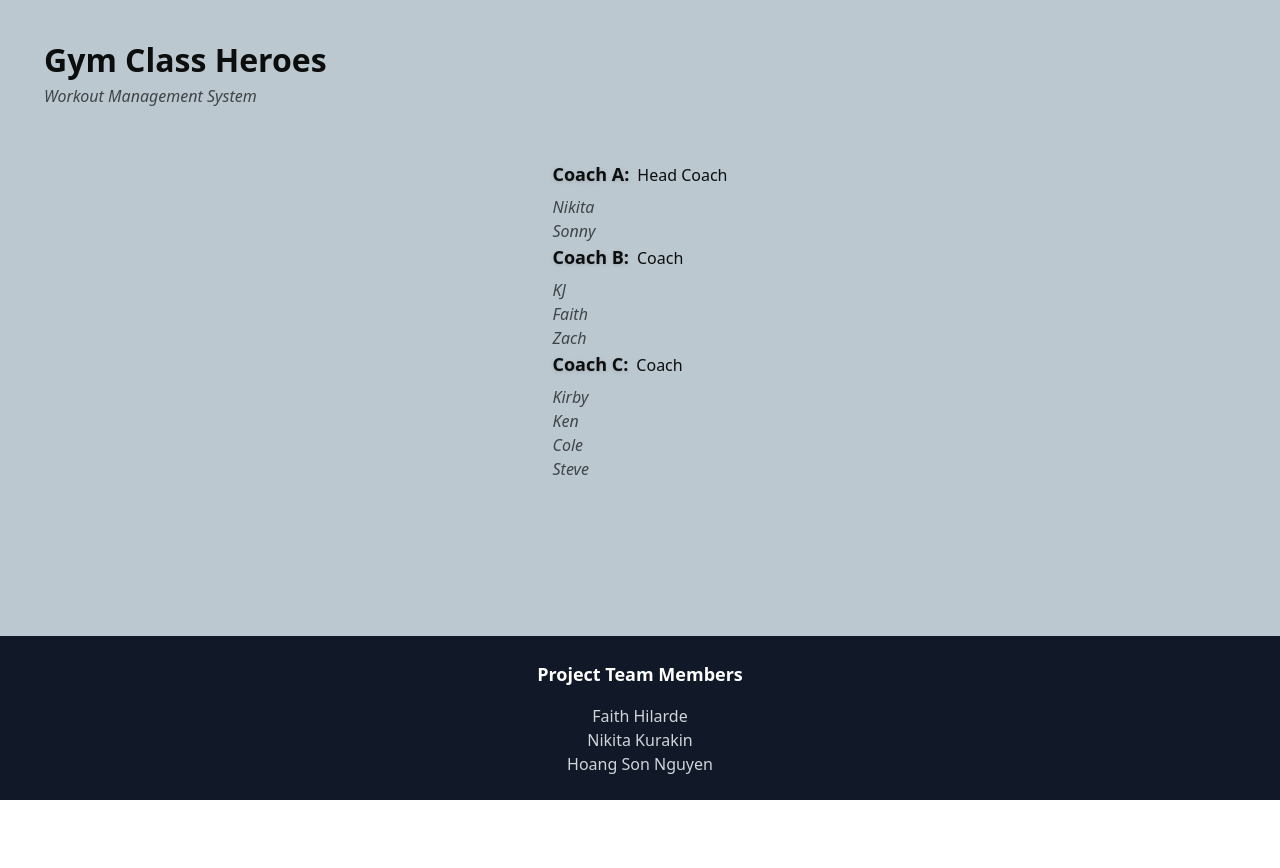
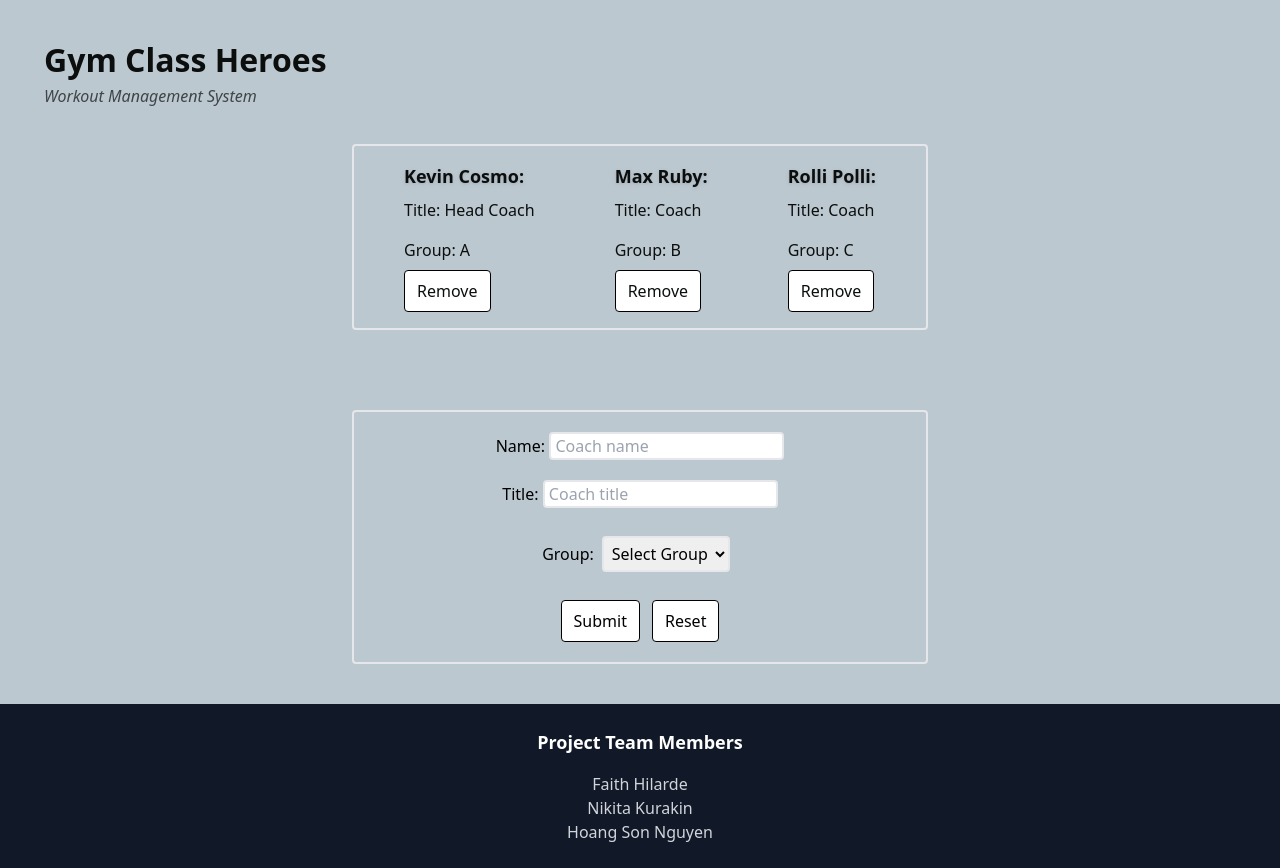
Before and after one commit to nikitakurakinGit/full-stack, a React (Vite) app in the folder gym-class-heroes/: page /coaches in a window 1280 px wide. Before the commit the page ends 800 px from the top, so only its background shows below. Built offline with nearby package versions, Linux system fonts and the light colour scheme.

Commit message:
Modified coach page to handle addition and removal of coaches - prepped the page to call group setting functions.

```diff
--- a/gym-class-heroes/src/App.tsx
+++ b/gym-class-heroes/src/App.tsx
@@ -1,13 +1,52 @@
 import './App.css'
+import { useState } from 'react';
 import { Routes, Route } from 'react-router-dom';
 import AthletesPage from './pages/AthletesPage';
 import WorkoutsPage from "./pages/WorkoutsPage";
 import CoachesPage from './pages/CoachesPage';
 import { Layout } from './components/layout/layout';
 import { athleteData } from './data/athleteData';
-import { coachData } from './data/coachData';
+import { groupData } from './data/groupsData';
+import type { GroupsInterface } from './components/interface/groupsInterface';
 
 function App() {
+  const [groupsData, setGroupsData] = useState<GroupsInterface[]>(groupData)
+
+  type GroupArrayKey = "coachesById" | "workoutsById" | "athletesById"
+
+  //This function will take the id of the group we intent to update. The key is hardcoded above and will be passed. This will help us avoid writing 3 add functions, one for each set of data. The subjectID is the id of the coach, workout or athlete being added. We then map over the group, if the group.id matches the passed id. We spread the group, then we update the passed key. For example [coachesById]: [...group[coachesById], newCoachId].
+  const addToGroup = (
+    groupId: string,
+    key: GroupArrayKey,
+    subjectId: string
+  ) => {
+    setGroupsData(prev =>
+      prev.map(group =>
+        group.id === groupId ? {
+          ...group,
+          [key]: [...group[key], subjectId]
+        }: group
+      )
+    )
+  }
+
+
+  //This works basically the same as the above add function. Only now were going to take the key, pull that data and filter through, only passing those ids that dont match the passed(deleted) id.
+  const removeFromGroup = (
+    groupId: string,
+    key: GroupArrayKey,
+    subjectId: string
+  ) => {
+    setGroupsData(prev =>
+      prev.map(group =>
+        group.id === groupId ? {
+          ...group,
+          [key]: [...group[key].filter(id => id !== subjectId)]
+        } : group
+      )
+    )
+  }
+
   return (
       <Routes>
         <Route path="/" element={<Layout/>}>
@@ -26,7 +65,7 @@ function App() {
 
             <Route
                 path='coaches'
-                element={<CoachesPage coaches={coachData}/>}
+                element={<CoachesPage/>}
                 />
         </Route>
       </Routes>
--- a/gym-class-heroes/src/components/coaches/coaches.tsx
+++ b/gym-class-heroes/src/components/coaches/coaches.tsx
@@ -1,19 +1,30 @@
-// import type { CoachModel } from "../interface/coaches";
+import type { CoachInterface } from "../interface/coachesInterface";
 
-// function Coaches({id, name, title, athletes}: CoachModel) {
-//     return (
-//         <section className="bg-[#bcc8d0] text-[#0c0e0e] px-6 py-4">
-//             <div>
-//                 <div className="flex items-baseline gap-2">
-//                     <h4 className="text-lg font-semibold drop-shadow">{name}: </h4>
-//                     <span className="text-m font-medium mb-2">{title}</span>
-//                 </div>
-//                 {athletes.map((athlete) => (
-//                     <h6 key={id} className="text-base text-[#3e4447] italic">{athlete}</h6>
-//                 ))}
-//             </div>
-//         </section>
-//     )
-// }
+type CoachesProps = {
+        onRemoveCoach: (coachId: number) => void;
+        coaches: CoachInterface[];
+    }
 
-// export default Coaches;
+function Coaches({ coaches, onRemoveCoach }: CoachesProps) {
+    return (
+        <section className="flex flex-wrap justify-center bg-[#bcc8d0] text-[#0c0e0e] px-6 py-4 gap-20 w-full max-w-xl mx-auto border-2 rounded">
+            {coaches.map((coach) => (
+                <div key={coach.id}>
+                    <div className="flex flex-col items-baseline gap-2">
+                        <h4 className="text-lg font-semibold drop-shadow">{coach.name}: </h4>
+                        <span className="text-m font-medium mb-2">Title: {coach.title}</span>
+                        <span className="text-m font-medium mb-2">Group: {coach.group}</span>
+                    </div>
+                    <button
+                        type="button"
+                        onClick={() => onRemoveCoach(coach.id)}
+                        className="border border-black rounded py-2 px-3
+                        bg-white hover:bg-gray-100 active:scale-95
+                        transition">Remove</button>
+                </div>
+            ))}
+        </section>
+    )
+}
+
+export default Coaches;
--- /dev/null
+++ b/gym-class-heroes/src/components/form/coachForm.tsx
@@ -0,0 +1,115 @@
+import { useState } from "react";
+import type { CoachInterface } from "../interface/coachesInterface";
+
+type FormProp = {
+    onAddCoach: (
+    coach: CoachInterface) => void
+}
+
+export default function Form({ onAddCoach }: FormProp) {
+    const [name, setName] = useState("");
+    const [title, setTitle] = useState("");
+    const [group, setGroup] = useState("");
+    const [error, setError] = useState("");
+    const [success, setSuccess] = useState("");
+
+    function resetForm(){
+        setName("")
+        setTitle("")
+        setGroup("")
+        setSuccess("")
+        setError("")
+    }
+
+    function handleSubmit(e: React.FormEvent) {
+        e.preventDefault();
+
+        if(!name.trim()) {
+            setError("Enter coach name")
+            return
+        }
+
+        if(!title.trim()) {
+            setError("Enter coach title")
+            return
+        }
+
+        if(!group) {
+            setError("Select Group")
+            return
+        }
+
+        const newCoach: CoachInterface = {
+            id: Math.floor(1000 + Math.random() * 9000),
+            name,
+            title,
+            group
+        }
+
+        onAddCoach(newCoach)
+        resetForm()
+
+        setSuccess("Coach added successfully")
+        setTimeout(() => {
+            setSuccess("")
+        }, 5000)
+    }
+
+
+    return(
+        <>
+            <form onSubmit={handleSubmit} className="flex flex-col justify-center items-center border-2 rounded gap-5 p-5 mt-20 w-full max-w-xl mx-auto">
+                <label>
+                    Name: <input
+                    value={name}
+                    onChange={(e) => setName(e.target.value)} className="border-2 rounded"
+                    name="myInput"
+                    placeholder=" Coach name"/>
+                </label>
+                <label>
+                    Title: <input
+                    value={title}
+                    onChange={(e) => setTitle(e.target.value)} className="border-2 rounded"
+                    name="myInput"
+                    placeholder=" Coach title"/>
+                </label>
+                <label>
+                    Group:
+                    <select
+                        value={group}
+                        onChange={(e) => setGroup(e.target.value)}
+                        className="border-2 rounded p-1 m-2"
+                    >
+                        <option value="">Select Group</option>
+                        <option value="A">Soccer</option>
+                        <option value="B">Rugby</option>
+                        <option value="C">Hockey</option>
+                    </select>
+                </label>
+                {error && (
+                    <p className="text-red-600 text-sm font-medium">
+                        {error}
+                    </p>
+                )}
+                {success && (
+                    <p className="text-green-600 text-sm font-medium">
+                        {success}
+                    </p>
+                )}
+                <div className="flex gap-3">
+                    <button
+                        type="submit"
+                        className="border border-black rounded py-2 px-3
+                        bg-white hover:bg-gray-100 active:scale-95
+                        transition">Submit</button>
+                    <button
+                        type="button"
+                        onClick={resetForm}
+                        className="border border-black rounded py-2 px-3
+                        bg-white hover:bg-gray-100 active:scale-95
+                        transition">Reset</button>
+                </div>
+            </form>
+        </>
+    )
+}
--- /dev/null
+++ b/gym-class-heroes/src/components/interface/coachProp.tsx
@@ -0,0 +1,5 @@
+import type { CoachInterface } from "./coachesInterface";
+
+export interface CoachProp {
+    coachData: CoachInterface[]
+}
--- a/gym-class-heroes/src/components/interface/coachesInterface.tsx
+++ b/gym-class-heroes/src/components/interface/coachesInterface.tsx
@@ -2,6 +2,5 @@ export interface CoachInterface {
     id: number;
     name: string;
     title: string;
-    athletes: string[];
-    groups?: string[];
+    group?: string;
 }
--- /dev/null
+++ b/gym-class-heroes/src/components/interface/groupsInterface.tsx
@@ -0,0 +1,7 @@
+export interface GroupsInterface {
+    id: string;
+    name: string;
+    coachesById: string[];
+    athletesById: string[];
+    workoutsById: string[];
+}
--- a/gym-class-heroes/src/data/coachData.tsx
+++ b/gym-class-heroes/src/data/coachData.tsx
@@ -3,20 +3,20 @@ import type { CoachInterface } from '../components/interface/coachesInterface';
 export const coachData: CoachInterface[] = [
     {
         id: 1,
-        name: "Coach A",
+        name: "Kevin Cosmo",
         title: "Head Coach",
-        athletes: ["Nikita", "Sonny"],
+        group: "A"
       },
       {
         id: 2,
-        name: "Coach B",
+        name: "Max Ruby",
         title: "Coach",
-        athletes: ["KJ", "Faith", "Zach"],
+        group: "B"
       },
       {
         id: 3,
-        name: "Coach C",
+        name: "Rolli Polli",
         title: "Coach",
-        athletes: ["Kirby", "Ken", "Cole", "Steve"],
+        group: "C"
       }
 ]
--- /dev/null
+++ b/gym-class-heroes/src/data/groupsData.tsx
@@ -0,0 +1,25 @@
+import type { GroupsInterface } from "../components/interface/groupsInterface";
+
+export const groupData: GroupsInterface[] = [
+    {
+        id: "A",
+        name: "Soccer",
+        coachesById: ["1", "2"],
+        athletesById: ["1"],
+        workoutsById: ["1"]
+    },
+    {
+        id: "B",
+        name: "Rugby",
+        coachesById: ["1", "3"],
+        athletesById: ["2"],
+        workoutsById: ["1", "3"]
+    },
+    {
+        id: "C",
+        name: "Hockey",
+        coachesById: ["2"],
+        athletesById: ["1", "2"],
+        workoutsById: ["1", "2", "3"]
+    }
+]
--- a/gym-class-heroes/src/pages/CoachesPage.tsx
+++ b/gym-class-heroes/src/pages/CoachesPage.tsx
@@ -1,23 +1,28 @@
-import type { CoachInterface } from "../components/interface/coachesInterface";
+import { useState } from 'react';
+import Coaches from "../components/coaches/coaches";
+import { coachData } from '../data/coachData';
+import type { CoachInterface } from '../components/interface/coachesInterface';
+import Form from '../components/form/coachForm';
 
-export default function CoachesPage({ coaches }: { coaches: CoachInterface[] }) {
+
+export default function CoachesPage() {
+    const [coaches, setCoaches] = useState<CoachInterface[]>(coachData)
+
+    const onAddCoach = (newCoach: CoachInterface) => {
+        setCoaches(prev => [...prev, newCoach])
+    }
+
+    const onRemoveCoach = (coachId: number) => {
+        setCoaches( prev => prev.filter(coach => coach.id !== coachId))
+    }
+
     return (
-        <section className="bg-[#bcc8d0] text-[#0c0e0e] px-6 py-4">
-            <div>
-                {coaches.map((coach) => (
-                    <div key={coach.id}>
-                        <div className="flex items-baseline gap-2">
-                            <h4 className="text-lg font-semibold drop-shadow">{coach.name}: </h4>
-                            <span className="text-m font-medium mb-2">{coach.title}</span>
-                        </div>
-                        <div>
-                            {coach.athletes.map((athlete) => (
-                            <h6 key={coach.id} className="text-base text-[#3e4447] italic">{athlete}</h6>
-                             ))}
-                        </div>
-                    </div>
-                ))}
+        <>
+            <div className='flex flex-col w-full'>
+                <Coaches coaches={coaches} onRemoveCoach={onRemoveCoach}/>
+                <Form onAddCoach={onAddCoach}/>
             </div>
-        </section>
+
+        </>
     )
 }
```
